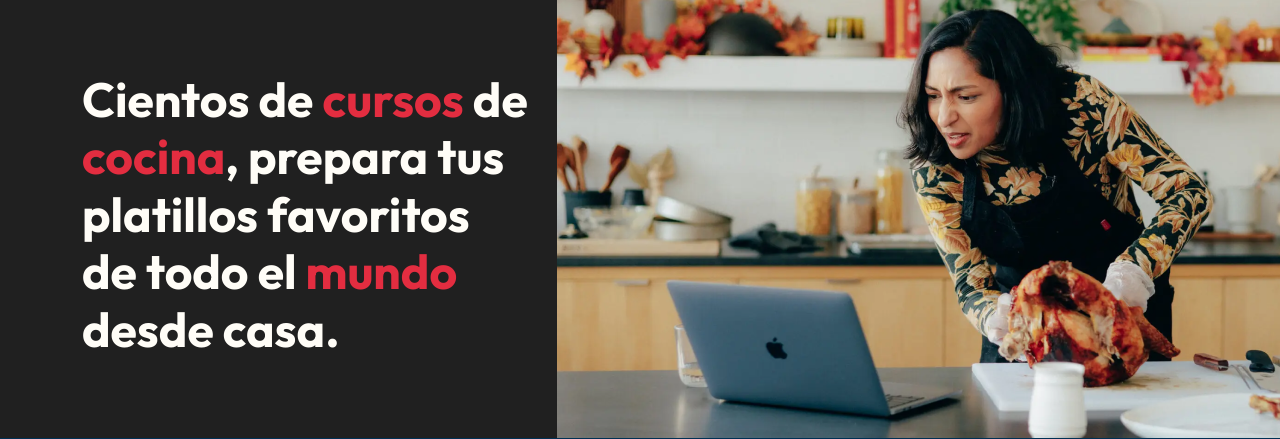
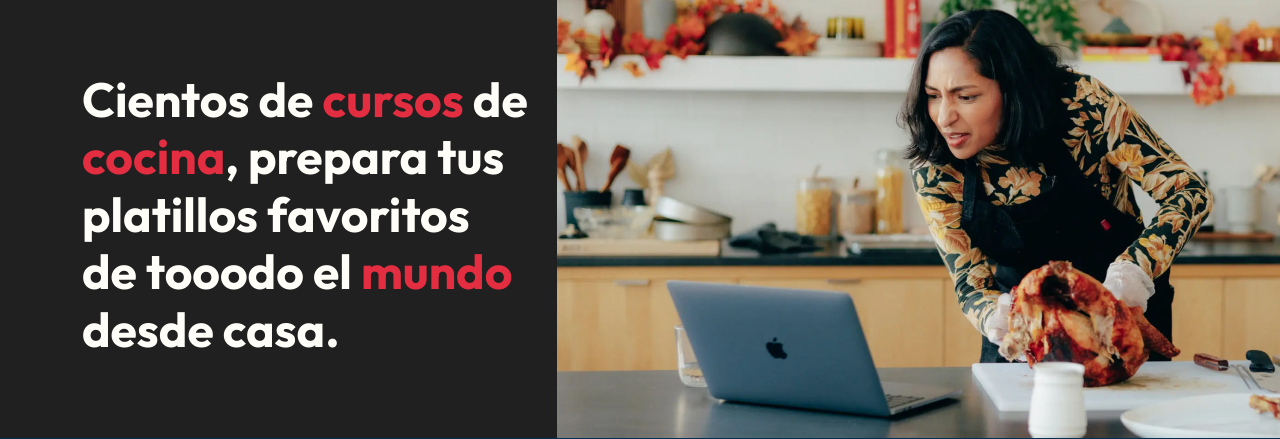
Before and after one commit to AldoIbarra/Foodemy, a PHP site: page /dashboard.php in a window 1280 px wide; the page is wider, and only the part inside the window is pictured. Shown: the part 76-515 px from the top of that part. Run offline with PHP 8.4, Linux system fonts and the light colour scheme.

Commit message:
Cambio de ejemplo

```diff
--- a/pages/dashboard/dashboard.php
+++ b/pages/dashboard/dashboard.php
@@ -11,7 +11,7 @@
     <div class="container">
         <div class="row">
             <div class="col-5 text-container">
-                <h1 class="title baby">Cientos de <span class="poppy">cursos</span> de <span class="poppy">cocina</span>, prepara tus platillos favoritos de todo el <span class="poppy">mundo</span> desde casa.</h1>
+                <h1 class="title baby">Cientos de <span class="poppy">cursos</span> de <span class="poppy">cocina</span>, prepara tus platillos favoritos de tooodo el <span class="poppy">mundo</span> desde casa.</h1>
             </div>
             <div class="col-7 img-container">
                 <img src="../resources/Chef1.png" alt="">
```
